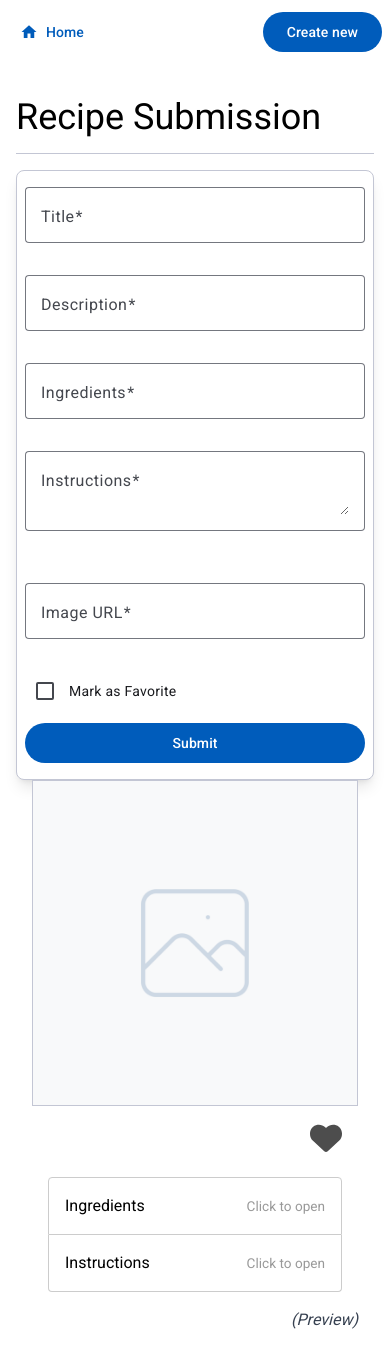
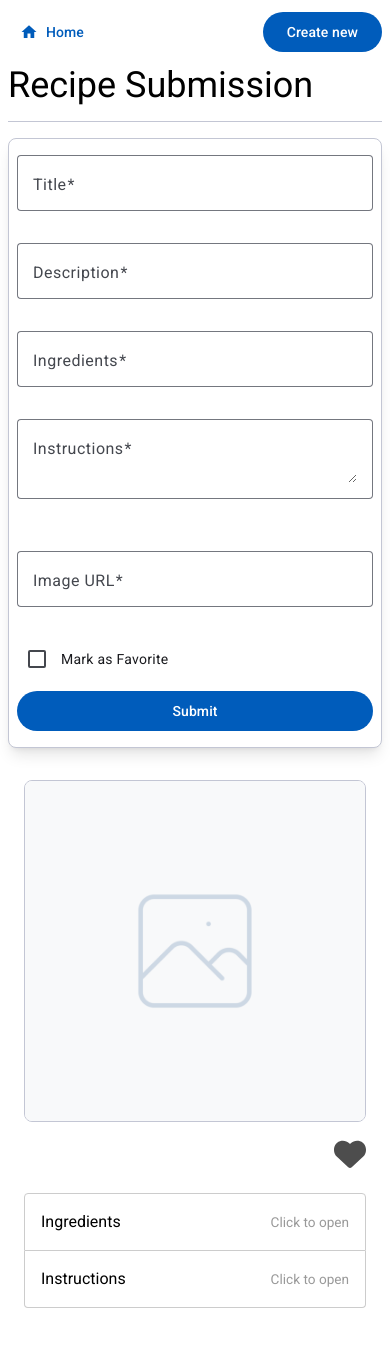
Before and after one commit to Zura014/sweeft-project, an Angular app: page /submission in a window 390 px wide. Built offline with nearby package versions, Linux system fonts and the light colour scheme.

Commit message:
Refactor recipe components; adjust padding and layout for improved responsiveness and clarity

```diff
--- a/src/app/features/recipes/components/details/recipe-details.component.html
+++ b/src/app/features/recipes/components/details/recipe-details.component.html
@@ -1,7 +1,7 @@
 <ng-container *ngIf="currentRecipe$ | async as recipe">
-  <div class="max-w-screen-xxl px-4 xs:px-6 md:px-8 mx-auto pb-8">
+  <div class="max-w-screen-xxl px-2 xs:px-6 md:px-8 mx-auto pb-8">
     <ng-container *ngIf="!isEditing(); else editMode">
-      <div class="max-w-5xl mx-auto space-y-8 pt-8">
+      <div class="mx-auto space-y-8 pt-8">
         <!-- Image and Description Section -->
         <div class="mx-auto">
           <img
@@ -136,7 +136,7 @@
     </ng-template>
     <!-- Action Buttons -->
     <div
-      class="max-w-5xl mx-auto flex flex-col sm:flex-row gap-4 mt-4 w-full justify-end px-4 sm:px-6 md:px-8"
+      class="mx-auto flex flex-col sm:flex-row gap-4 mt-4 w-full justify-end px-4 sm:px-6 md:px-8"
     >
       <button mat-flat-button type="button" (click)="toggleEdit()">
         {{ isEditing() ? "Cancel Edit" : "Edit Recipe" }}
--- a/src/app/features/recipes/components/form/recipe-form.component.html
+++ b/src/app/features/recipes/components/form/recipe-form.component.html
@@ -1,11 +1,11 @@
-<!-- Shared form component for pages where modification is needed -->
+<!-- Shared form component for pages where recipe modification is needed -->
 <form
-  class="grid grid-cols-1 gap-x-8 md:grid-cols-2 w-full justify-center"
+  class="grid grid-cols-1 gap-x-8 md:grid-cols-2 w-full gap-y-8 justify-center"
   [formGroup]="form"
   (ngSubmit)="submitForm()"
 >
   <div
-    class="w-full max-w-lg h-fit bg-white py-4 sm:py-6 md:py-8 px-2 sm:px-3 md:px-4 rounded-lg border border-borderC shadow-lg"
+    class="mx-auto w-full max-w-lg h-fit bg-white py-4 sm:py-6 md:py-8 px-2 sm:px-3 md:px-4 rounded-lg border border-borderC shadow-lg"
   >
     <fieldset class="space-y-3">
       <!-- Title Input Field -->
@@ -144,12 +144,12 @@
             ? form.get('imageUrl')?.value
             : '/images/image-placeholder.png'
         "
-        class="mx-auto max-h-[50vh] md:max-h-[30vh] border border-borderC"
+        class="mx-auto max-h-[50vh] w-full object-cover border border-borderC rounded-lg"
         alt="Recipe Image Preview"
       />
 
       <!-- Preview for all the info entered in form -->
-      <section class="py-4 px-4 sm:px-6 md:px-8">
+      <section class="py-4 sm:px-2 md:px-4">
         <div class="space-y-4">
           <div class="flex justify-between items-center">
             <!-- Main info section -->
@@ -259,10 +259,6 @@
           </div>
         </div>
       </section>
-      <!-- Fine print providing some feedback -->
-      <span class="my-4 py-2 border-b border-b-borderC">
-        <h2 class="text-base text-gray-700 text-end italic">(Preview)</h2>
-      </span>
     </main>
   </section>
 </form>
--- a/src/app/features/recipes/components/submission/recipe-submission.component.html
+++ b/src/app/features/recipes/components/submission/recipe-submission.component.html
@@ -1,4 +1,4 @@
-<div class="max-w-screen-xxl mx-auto px-4 py-8">
+<div class="max-w-screen-xxl px-2 xs:px-6 md:px-8 mx-auto pb-8">
   <header>
     <h1 class="text-4xl pb-4 mb-4 border-b border-b-borderC">
       Recipe Submission
```
